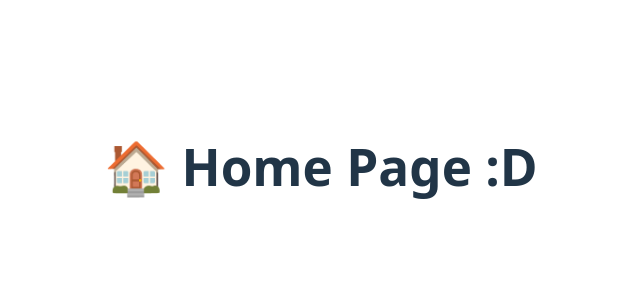
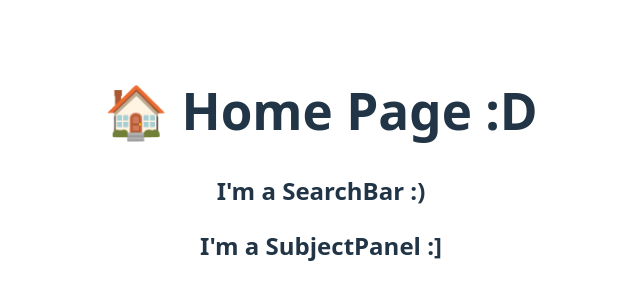
Before and after one commit to devsoc-unsw/trainee-ice-25t1, a React (Vite) app in the folder frontend/: page /home in a window 1280 px wide. Shown: the part 234-534 px from the top of the page, without its empty margins (319-959 px from the left). Built offline with nearby package versions, Linux system fonts and the light colour scheme.

Commit message:
Add SearchBar and SubjectPanel stubs to Home page

```diff
--- a/frontend/src/App.tsx
+++ b/frontend/src/App.tsx
@@ -18,4 +18,4 @@ function App() {
   )
 }
 
-export default App
+export default App;
--- a/frontend/src/components/SearchBar/Searchbar.tsx
+++ b/frontend/src/components/SearchBar/Searchbar.tsx
@@ -2,7 +2,7 @@
 function SearchBar() {
     return (
       <div>
-        <h1>Start of SearchBar</h1>
+        <h2>I'm a SearchBar :)</h2>
       </div>
     );
   }
--- a/frontend/src/components/SubjectPanel/SubjectPanel.tsx
+++ b/frontend/src/components/SubjectPanel/SubjectPanel.tsx
@@ -2,7 +2,7 @@
 function SubjectPanel() {
     return (
       <div>
-        <h1>Start of SubjectPanel</h1>
+        <h2>I'm a SubjectPanel :]</h2>
       </div>
     );
   }
--- a/frontend/src/pages/Home/Home.tsx
+++ b/frontend/src/pages/Home/Home.tsx
@@ -1,8 +1,12 @@
+import SearchBar from "../../components/SearchBar/Searchbar";
+import SubjectPanel from "../../components/SubjectPanel/SubjectPanel";
 
 function Home() {
     return (
         <div>
             <h1>🏠 Home Page :D</h1>
+            <SearchBar/>
+            <SubjectPanel/>
         </div>
     );
 }
```
